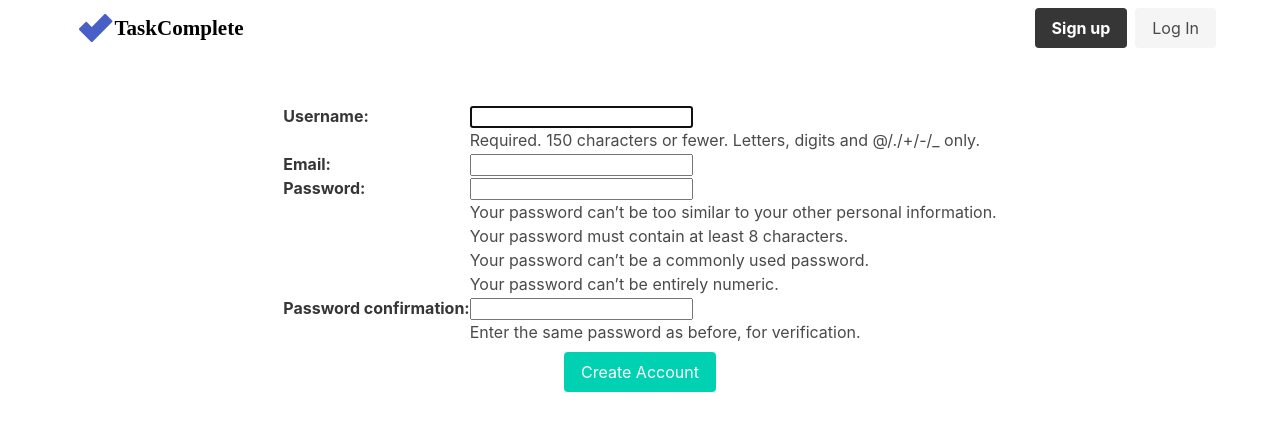
After one commit to timamero/django-task-complete, a Django app: page /signup/ in a window 1280 px wide. The commit adds this page. Shown: the top 431 px of the page. Run offline with Django 3.2, Linux system fonts and the light colour scheme; parts of the project's set-up code (start-up, migrations or seed data) failed here and were passed over; some libraries are stand-ins or nearby versions.

Commit message:
Add user registration

```diff
--- /dev/null
+++ b/templates/registration/signup.html
@@ -0,0 +1,17 @@
+{% extends "base.html" %}
+
+{% block content %}
+
+<div class="container is-flex is-flex-direction-column">
+
+    <form class="is-align-self-center is-flex is-flex-direction-column" method="post">
+    {% csrf_token %}
+        <table>
+            {{ form.as_table}}
+        </table>
+
+        <input class="button is-primary mt-2 is-align-self-center" type="submit" value="Create Account">
+    </form>
+
+    </div>
+{% endblock %}
--- a/todo/forms.py
+++ b/todo/forms.py
@@ -1,5 +1,7 @@
 from django import forms
 from django.forms import widgets
+from django.contrib.auth.forms import UserCreationForm
+from django.contrib.auth.models import User
 
 from .models import Project, Task
 
@@ -27,10 +29,6 @@ class TaskForm(forms.ModelForm):
         # https://stackoverflow.com/questions/24041649/filtering-a-model-in-a-createview-with-get-queryset
 
 
-
-
-
-
 class ProjectForm(forms.ModelForm):
     class Meta:
         model = Project
@@ -43,3 +41,11 @@ class ProjectForm(forms.ModelForm):
         super().__init__(*args, **kwargs)
         self.fields['title'].widget.attrs.update({'class': 'input'})
         self.fields['description'].widget.attrs.update({'class': 'textarea'})
+
+
+class UserSignUpForm(UserCreationForm):
+    email = forms.EmailField(required="true")
+
+    class Meta:
+        model = User
+        fields = ['username', 'email', 'password1', 'password2']
--- a/todo/templates/base.html
+++ b/todo/templates/base.html
@@ -44,7 +44,7 @@
                                 Log Out
                             </a>
                         {% else %}
-                            <a class="button is-dark">
+                            <a class="button is-dark" href="{% url 'signup' %}">
                                 <strong>Sign up</strong>
                             </a>
                             <a class="button is-light" href="{% url 'login' %}">
--- a/todo/templates/index.html
+++ b/todo/templates/index.html
@@ -18,8 +18,4 @@
     </div>
 </section>
 
-<footer>
-        <p>This site is still in development but you can still test it out.</p>
-        <p>user: testuser, pw: testpassword</p>
-</footer>
 {% endblock content %}
--- a/todo/urls.py
+++ b/todo/urls.py
@@ -12,5 +12,6 @@ urlpatterns = [
     path('tasks/', views.TaskListView.as_view(), name='tasks'),
     path('task/create', views.TaskCreateView.as_view(), name="task-create"),
     path('task/<int:pk>/delete', views.TaskDeleteView.as_view(), name='task-delete'),
-    path('completedtasks/', views.CompletedTaskListView.as_view(), name='completed-tasks')
+    path('completedtasks/', views.CompletedTaskListView.as_view(), name='completed-tasks'),
+    path('signup/', views.UserSignUpView.as_view(), name='signup')
 ]
--- a/todo/views.py
+++ b/todo/views.py
@@ -1,12 +1,13 @@
 from django.shortcuts import render, get_object_or_404, redirect
 from django.urls import reverse_lazy
 from django.contrib.auth.views import PasswordResetView
+from django.contrib.auth.models import Group
 from django.contrib.auth.decorators import login_required
 from django.contrib.auth.mixins import LoginRequiredMixin, UserPassesTestMixin
 from django.views.generic import ListView, UpdateView, DeleteView, CreateView
 
 from .models import Project, Task
-from .forms import TaskForm, ProjectForm
+from .forms import TaskForm, ProjectForm, UserSignUpForm
 
 
 def index(request):
@@ -120,3 +121,23 @@ class PasswordReset(LoginRequiredMixin, PasswordResetView):
     login_url = '/account/login/'
     from_email = 'timadevtest@gmail.com'
     subject_template_name = 'Task Complete: Password reset link'
+
+
+class UserSignUpView(CreateView):
+    form_class = UserSignUpForm
+    template_name = 'registration/signup.html'
+    success_url = reverse_lazy('projects')
+
+    # https://stackoverflow.com/questions/60977692/add-user-to-a-group-at-signup-in-django
+    def post(self, request, *args, **kwargs):
+        pass
+        form = UserSignUpForm(request.POST)
+        if form.is_valid():
+            user = form.save(commit=False)
+            user.save()
+            user_group = Group.objects.get(name='Task Manager User')
+            user.groups.add(user_group)
+
+            return redirect('login')
+        else:
+            return render(request, self.template_name, {'form' : form })
```
